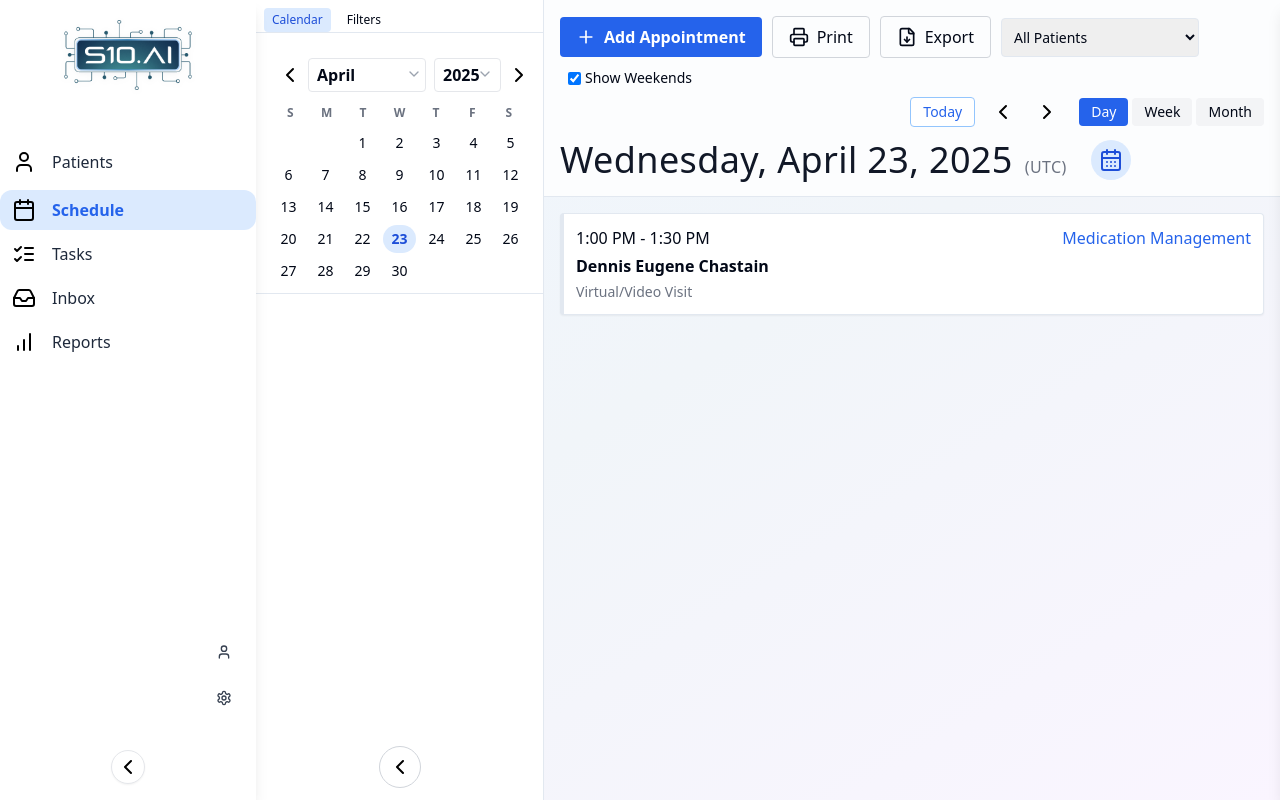
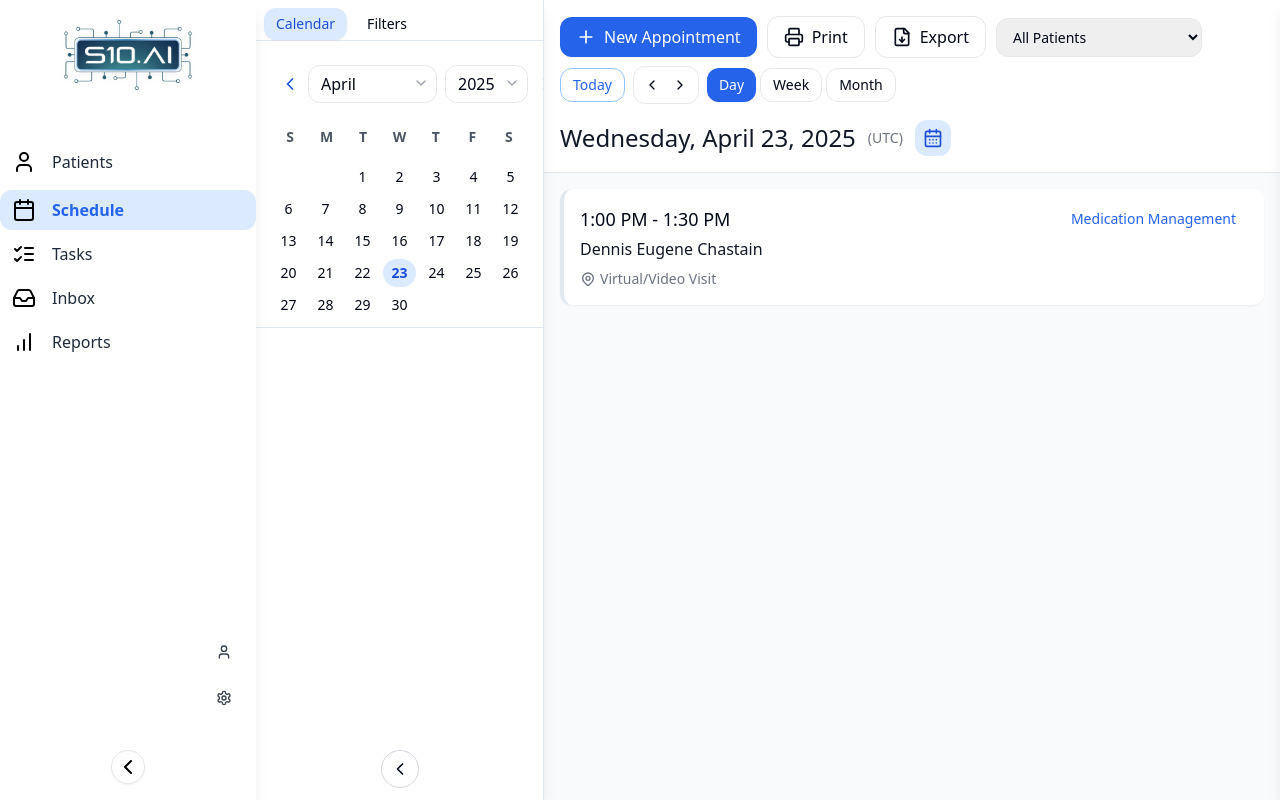
Before and after one commit to sri2327-ai/next-scribe-ui, a React (Vite) app: page / in a window 1280 px wide. Built offline with nearby package versions, Linux system fonts and the light colour scheme.

Commit message:
Refactor: Improve calendar and appointment view
Improve the UI and UX of the calendar, filters, and appointment view components.

```diff
--- a/src/components/AppointmentPanel.tsx
+++ b/src/components/AppointmentPanel.tsx
@@ -130,19 +130,19 @@ const AppointmentPanel: React.FC<Props> = ({
   };
 
   return (
-    <main className="flex-1 flex flex-col overflow-hidden">
-      <div className="p-4 border-b bg-white/80">
+    <main className="flex-1 flex flex-col overflow-hidden bg-gray-50">
+      <div className="p-4 border-b bg-white shadow-sm">
         <div className="flex flex-wrap justify-between gap-x-3 gap-y-2 items-center">
           <div className="flex flex-wrap items-center gap-2.5">
             <button
               onClick={onCreateAppointment}
-              className="flex items-center gap-2 px-4 py-2 bg-blue-600 text-white rounded hover:bg-blue-700 font-semibold"
+              className="flex items-center gap-2 px-4 py-2 bg-blue-600 text-white rounded-lg hover:bg-blue-700 transition-colors shadow-sm"
             >
-              <Plus className="w-5 h-5" /> Add Appointment
+              <Plus className="w-5 h-5" /> New Appointment
             </button>
             <button
               onClick={handlePrint}
-              className="flex items-center gap-2 px-4 py-2 border border-gray-300 rounded hover:bg-gray-100"
+              className="flex items-center gap-2 px-4 py-2 bg-white border border-gray-200 rounded-lg hover:bg-gray-50 transition-colors"
               title="Print Schedule"
             >
               <Printer className="w-5 h-5" />
@@ -150,7 +150,7 @@ const AppointmentPanel: React.FC<Props> = ({
             </button>
             <button
               onClick={handleExport}
-              className="flex items-center gap-2 px-4 py-2 border border-gray-300 rounded hover:bg-gray-100"
+              className="flex items-center gap-2 px-4 py-2 bg-white border border-gray-200 rounded-lg hover:bg-gray-50 transition-colors"
               title="Export Appointments"
             >
               <FileDown className="w-5 h-5" />
@@ -159,51 +159,44 @@ const AppointmentPanel: React.FC<Props> = ({
             <select
               value={selectedPatient}
               onChange={e => setSelectedPatient(e.target.value)}
-              className="p-2 border rounded text-sm hover:border-blue-600 min-w-[140px]"
+              className="px-3 py-2 border border-gray-200 rounded-lg text-sm hover:border-blue-400 transition-colors min-w-[140px] focus:outline-none focus:ring-2 focus:ring-blue-500"
             >
               <option value="all">All Patients</option>
               {patients.map(p => <option key={p} value={p}>{p}</option>)}
             </select>
-            <label className="flex items-center gap-1 ml-2 text-sm font-medium">
-              <input
-                type="checkbox"
-                checked={showWeekends}
-                onChange={onToggleWeekends}
-                className="rounded border-gray-300"
-              />
-              Show Weekends
-            </label>
           </div>
-          <div className="flex items-center gap-1 ml-auto">
+          <div className="flex items-center gap-2">
             <button
               onClick={goToToday}
-              className="px-3 py-1 border rounded text-blue-600 border-blue-300 bg-white hover:bg-blue-100 text-sm mr-1"
+              className="px-3 py-1.5 text-sm border rounded-lg text-blue-600 border-blue-300 bg-white hover:bg-blue-50 transition-colors"
             >
               Today
             </button>
+            <div className="flex items-center rounded-lg border border-gray-200 bg-white p-1">
               <button
                 onClick={() => handleNav("back")}
-              className="px-2 py-1 rounded-full hover:bg-blue-100"
-              aria-label="Back"
+                className="p-1.5 rounded-lg hover:bg-gray-100 transition-colors"
+                aria-label="Previous"
               >
-              <ChevronLeft stroke="black" />
+                <ChevronLeft className="w-4 h-4" />
               </button>
               <button
                 onClick={() => handleNav("forward")}
-              className="px-2 py-1 rounded-full hover:bg-blue-100"
-              aria-label="Forward"
+                className="p-1.5 rounded-lg hover:bg-gray-100 transition-colors"
+                aria-label="Next"
               >
-              <ChevronRight stroke="black" />
+                <ChevronRight className="w-4 h-4" />
               </button>
-            <div className="flex space-x-1 ml-2">
+            </div>
+            <div className="flex space-x-1">
               {(["day", "week", "month"] as ViewMode[]).map(mode => (
                 <button
                   key={mode}
                   onClick={() => onViewModeChange(mode)}
-                  className={`px-3 py-1 rounded text-sm capitalize
+                  className={`px-3 py-1.5 rounded-lg text-sm capitalize transition-colors
                     ${viewMode === mode
-                      ? "bg-blue-600 text-white"
-                      : "bg-gray-100 hover:bg-blue-100"}`}
+                      ? "bg-blue-600 text-white shadow-sm"
+                      : "bg-white border border-gray-200 hover:bg-gray-50"}`}
                   aria-current={viewMode === mode ? "page" : undefined}
                 >
                   {mode}
@@ -212,33 +205,26 @@ const AppointmentPanel: React.FC<Props> = ({
             </div>
           </div>
         </div>
-        <div className="flex flex-col sm:flex-row items-start sm:items-center justify-between mt-3 gap-y-2">
-          <span className="flex items-center gap-2">
-            <span
-              className="text-3xl sm:text-4xl font-light leading-tight text-gray-900"
-              style={{ letterSpacing: "0.01em" }}
-            >
+        <div className="flex flex-col sm:flex-row items-start sm:items-center justify-between mt-4 gap-y-2">
+          <div className="flex items-center gap-3">
+            <h1 className="text-2xl font-light text-gray-900">
               {panelTitle}
-              <span className="ml-3 text-base font-normal text-gray-500 whitespace-nowrap">
-                ({timeZone})
-              </span>
-            </span>
+            </h1>
+            <span className="text-sm text-gray-500">({timeZone})</span>
             <button
               title="View Appointment Requests"
-              className="ml-4 p-2 bg-blue-100 rounded-full hover:bg-blue-200 transition"
+              className="p-2 bg-blue-100 rounded-lg hover:bg-blue-200 transition-colors"
               onClick={() => setShowRequests(true)}
             >
-              <CalendarDays className="w-6 h-6 text-blue-700" />
+              <CalendarDays className="w-5 h-5 text-blue-700" />
             </button>
-          </span>
           </div>
         </div>
+      </div>
+
       <AppointmentRequestsDrawer open={showRequests} onClose={() => setShowRequests(false)} />
-      <div
-        className="p-4 overflow-y-auto flex-1"
-        onClick={handlePanelBgClick}
-        style={{ cursor: "pointer" }}
-      >
+
+      <div className="p-4 overflow-y-auto flex-1 bg-gray-50" onClick={handlePanelBgClick}>
         {viewMode === "day" && (
           <DayView currentDate={currentDate} appointments={filteredAppointments} />
         )}
--- a/src/components/CalendarPanel.tsx
+++ b/src/components/CalendarPanel.tsx
@@ -1,4 +1,3 @@
-
 import React, { useState } from "react";
 import { ChevronLeft, ChevronRight, ChevronDown } from "lucide-react";
 import { getDaysInMonth } from "../utils/dateUtils";
@@ -25,7 +24,6 @@ const CalendarPanel: React.FC<CalendarPanelProps> = ({
   const daysInMonth = getDaysInMonth(selectYear, selectMonth + 1);
   const firstDay = new Date(selectYear, selectMonth, 1).getDay();
 
-  // Month/year change handlers
   function handleMonthChange(monthIdx: number) {
     setSelectMonth(monthIdx);
     const newDate = new Date(selectYear, monthIdx, 1);
@@ -41,7 +39,6 @@ const CalendarPanel: React.FC<CalendarPanelProps> = ({
     setSelectYear(currentDate.getFullYear());
   }, [currentDate]);
 
-  // Calendar grid
   const calendarCells = [];
   for (let i = 0; i < firstDay; ++i) {
     calendarCells.push(<div key={`empty-${i}`} />);
@@ -64,77 +61,86 @@ const CalendarPanel: React.FC<CalendarPanelProps> = ({
 
   return (
     <aside className={`bg-white h-full flex flex-col border-r transition-all duration-300
-      ${collapsed ? "w-12" : "w-72"} z-10 relative`}
+      ${collapsed ? "w-12" : "w-72"} z-10 relative shadow-lg`}
       style={{ minWidth: collapsed ? "3rem" : "18rem" }}>
       {!collapsed &&
         <div className="flex flex-col flex-1 overflow-hidden">
-          {/* Tabs */}
           <div className="flex flex-row border-b pl-2 pt-2 gap-2 mb-2">
             <button
-              className={`px-2 py-1 text-xs rounded ${activeTab === "calendar" ? "bg-blue-100 text-blue-700 font-medium" : "hover:bg-blue-50"}`}
+              className={`px-3 py-1.5 text-sm rounded-lg transition-colors ${
+                activeTab === "calendar"
+                  ? "bg-blue-100 text-blue-700 font-medium shadow-sm"
+                  : "hover:bg-blue-50"
+              }`}
               onClick={() => setActiveTab("calendar")}
-            >Calendar</button>
+            >
+              Calendar
+            </button>
             <button
-              className={`px-2 py-1 text-xs rounded ${activeTab === "filters" ? "bg-blue-100 text-blue-700 font-medium" : "hover:bg-blue-50"}`}
+              className={`px-3 py-1.5 text-sm rounded-lg transition-colors ${
+                activeTab === "filters"
+                  ? "bg-blue-100 text-blue-700 font-medium shadow-sm"
+                  : "hover:bg-blue-50"
+              }`}
               onClick={() => setActiveTab("filters")}
-            >Filters</button>
+            >
+              Filters
+            </button>
           </div>
           <div className="flex-1 min-h-0 overflow-auto">
             {activeTab === "calendar" ? (
               <div className="p-4 pb-2 border-b">
-                <div className="flex flex-row items-center justify-between mb-2">
+                <div className="flex flex-row items-center justify-between mb-4">
                   <button
-                    className="p-1.5 rounded hover:bg-blue-100"
+                    className="p-2 rounded-lg hover:bg-blue-100 transition-colors"
                     onClick={() => {
                       const prev = new Date(currentDate);
                       prev.setMonth(prev.getMonth() - 1);
                       onDateChange(prev);
                     }}
-                    aria-label="Previous month"
                   >
-                    <ChevronLeft stroke="black" />
+                    <ChevronLeft className="w-5 h-5 text-blue-700" />
                   </button>
-                  <div className="flex items-center gap-1">
+                  <div className="flex items-center gap-2">
                     <div className="relative">
                       <select
                         value={selectMonth}
                         onChange={e => handleMonthChange(Number(e.target.value))}
-                        className="appearance-none font-semibold px-2 pr-5 py-1 rounded border border-gray-200 bg-white mr-1"
+                        className="appearance-none font-medium px-3 py-1.5 rounded-lg border border-gray-200 bg-white hover:border-blue-400 transition-colors cursor-pointer pr-8"
                       >
                         {monthsLong.map((m, i) => (
                           <option value={i} key={m}>{m}</option>
                         ))}
                       </select>
-                      <ChevronDown className="pointer-events-none absolute top-2 right-2 w-4 h-4 text-gray-400" />
+                      <ChevronDown className="pointer-events-none absolute top-2.5 right-2 w-4 h-4 text-gray-400" />
                     </div>
                     <div className="relative">
                       <select
                         value={selectYear}
                         onChange={e => handleYearChange(Number(e.target.value))}
-                        className="appearance-none font-semibold px-2 pr-5 py-1 rounded border border-gray-200 bg-white"
+                        className="appearance-none font-medium px-3 py-1.5 rounded-lg border border-gray-200 bg-white hover:border-blue-400 transition-colors cursor-pointer pr-8"
                       >
                         {years.map(y => (
                           <option value={y} key={y}>{y}</option>
                         ))}
                       </select>
-                      <ChevronDown className="pointer-events-none absolute top-2 right-2 w-4 h-4 text-gray-400"/>
+                      <ChevronDown className="pointer-events-none absolute top-2.5 right-2 w-4 h-4 text-gray-400" />
                     </div>
                   </div>
                   <button
-                    className="p-1.5 rounded hover:bg-blue-100"
+                    className="p-2 rounded-lg hover:bg-blue-100 transition-colors"
                     onClick={() => {
                       const next = new Date(currentDate);
                       next.setMonth(next.getMonth() + 1);
                       onDateChange(next);
                     }}
-                    aria-label="Next month"
                   >
-                    <ChevronRight stroke="black" />
+                    <ChevronRight className="w-5 h-5 text-blue-700" />
                   </button>
                 </div>
-                <div className="grid grid-cols-7 text-center font-bold text-xs text-gray-500 mb-1">
+                <div className="grid grid-cols-7 text-center font-semibold text-sm text-gray-600 mb-2">
                   {["S", "M", "T", "W", "T", "F", "S"].map((d, i) => (
-                    <div key={i} className="py-1">{d}</div>
+                    <div key={i} className="py-2">{d}</div>
                   ))}
                 </div>
                 <div className="grid grid-cols-7 gap-1">
@@ -142,8 +148,7 @@ const CalendarPanel: React.FC<CalendarPanelProps> = ({
                 </div>
               </div>
             ) : (
-              <div className="p-4 pt-0 space-y-6">
-                {/* Filters just below calendar in scrollable panel (move FilterSection here) */}
+              <div className="p-4 space-y-6">
                 <FilterSection
                   title="Rooms"
                   options={["Room 1", "Room 2", "Virtual Room"]}
@@ -161,19 +166,17 @@ const CalendarPanel: React.FC<CalendarPanelProps> = ({
           </div>
         </div>
       }
-      {/* Collapse Button at bottom */}
       <button
         aria-label="Collapse calendar"
-        className="mt-auto mb-3 mx-auto border border-gray-300 rounded-full p-2 hover:bg-gray-200"
+        className="mt-auto mb-3 mx-auto border border-gray-300 rounded-full p-2 hover:bg-blue-100 transition-colors"
         onClick={onToggleCollapse}
       >
-        {collapsed ? <ChevronRight stroke="black" /> : <ChevronLeft stroke="black" />}
+        {collapsed ? <ChevronRight className="w-5 h-5" /> : <ChevronLeft className="w-5 h-5" />}
       </button>
     </aside>
   );
 };
 
-// Enhanced FilterSection with Select All/Unselect All
 const FilterSection: React.FC<{ title: string; options: string[] }> = ({ title, options }) => {
   const [checked, setChecked] = React.useState<boolean[]>(Array(options.length).fill(false));
   const allChecked = checked.every(Boolean);
@@ -182,39 +185,52 @@ const FilterSection: React.FC<{ title: string; options: string[] }> = ({ title,
   function setAll(val: boolean) {
     setChecked(Array(options.length).fill(val));
   }
-  function handleOpt(idx: number) {
-    setChecked(checked => checked.map((v, i) => i === idx ? !v : v));
-  }
 
   return (
-    <div>
-      <h4 className="font-semibold text-xs text-gray-700 mb-2">{title}</h4>
-      <div className="flex items-center gap-2 mb-1">
+    <div className="bg-white rounded-lg p-4 shadow-sm border border-gray-100">
+      <h4 className="font-semibold text-sm text-gray-700 mb-3 flex items-center justify-between">
+        <span>{title}</span>
+        <div className="flex gap-2">
           <button
             onClick={() => setAll(true)}
-          className="px-2 py-0.5 rounded bg-blue-100 text-xs text-blue-700 hover:bg-blue-200"
+            className={`px-2 py-1 text-xs rounded-md transition-colors ${
+              allChecked
+                ? "bg-gray-100 text-gray-500"
+                : "bg-blue-100 text-blue-700 hover:bg-blue-200"
+            }`}
             disabled={allChecked}
           >
             Select All
           </button>
           <button
             onClick={() => setAll(false)}
-          className="px-2 py-0.5 rounded bg-gray-100 text-xs text-gray-700 hover:bg-gray-200"
+            className={`px-2 py-1 text-xs rounded-md transition-colors ${
+              !someChecked
+                ? "bg-gray-100 text-gray-500"
+                : "bg-red-100 text-red-700 hover:bg-red-200"
+            }`}
             disabled={!someChecked}
           >
-          Unselect All
+            Clear All
           </button>
         </div>
+      </h4>
       <div className="space-y-2">
         {options.map((opt, i) => (
-          <label key={opt} className="flex items-center">
+          <label key={opt} className="flex items-center group">
             <input
               type="checkbox"
               checked={checked[i]}
-              onChange={() => handleOpt(i)}
-              className="mr-2"
+              onChange={() => {
+                const newChecked = [...checked];
+                newChecked[i] = !newChecked[i];
+                setChecked(newChecked);
+              }}
+              className="form-checkbox h-4 w-4 text-blue-600 transition duration-150 ease-in-out border-2 border-gray-300 rounded focus:ring-blue-500"
             />
-            <span className="text-xs hover:text-blue-600">{opt}</span>
+            <span className="ml-2 text-sm text-gray-700 group-hover:text-blue-600 transition-colors">
+              {opt}
+            </span>
           </label>
         ))}
       </div>
--- a/src/components/views/DayView.tsx
+++ b/src/components/views/DayView.tsx
@@ -3,26 +3,59 @@ import React from "react";
 import { Appointment } from "../../types";
 import { formatDate } from "../../utils/dateUtils";
 
-const DayView: React.FC<{ currentDate: Date; appointments: Appointment[] }> = ({ currentDate, appointments }) => {
+const DayView: React.FC<{ currentDate: Date; appointments: Appointment[] }> = ({
+  currentDate,
+  appointments
+}) => {
   const dateStr = formatDate(currentDate);
   const dayAppointments = appointments.filter(a => a.date === dateStr);
 
   return (
-    <div className="space-y-3">
+    <div className="max-w-4xl mx-auto space-y-3">
       {dayAppointments.length > 0 ? (
         dayAppointments.map(appt => (
-          <div key={appt.id} className={`p-3 border rounded shadow-sm bg-white ${appt.color ? `border-l-4 border-l-${appt.color}` : ""}`}>
-            <div className="flex justify-between">
-              <div className="font-medium">{appt.time}</div>
-              <div className={`text-${appt.color}`}>{appt.type}</div>
+          <div
+            key={appt.id}
+            className={`p-4 rounded-lg shadow-sm border-l-4 bg-white transition-all hover:shadow-md
+              ${appt.color ? `border-l-${appt.color} hover:border-l-${appt.color}/80` : "border-l-blue-500 hover:border-l-blue-400"}`}
+          >
+            <div className="flex justify-between items-start">
+              <div>
+                <div className="text-lg font-medium mb-1">{appt.time}</div>
+                {appt.patient && (
+                  <div className="text-gray-900 font-medium">{appt.patient}</div>
+                )}
+                {appt.title && (
+                  <div className="text-gray-700">{appt.title}</div>
+                )}
+              </div>
+              <div className={`px-3 py-1 rounded-full text-sm font-medium
+                ${appt.color ?
+                  `bg-${appt.color}/10 text-${appt.color}` :
+                  "bg-blue-100 text-blue-700"}`}
+              >
+                {appt.type}
+              </div>
             </div>
-            {appt.patient && <div className="font-semibold mt-1">{appt.patient}</div>}
-            {appt.title && <div className="font-semibold mt-1">{appt.title}</div>}
-            {appt.location && <div className="text-sm text-gray-500 mt-1">{appt.location}</div>}
+            {appt.location && (
+              <div className="mt-2 text-sm text-gray-500 flex items-center">
+                <svg className="w-4 h-4 mr-1" fill="none" stroke="currentColor" viewBox="0 0 24 24">
+                  <path strokeLinecap="round" strokeLinejoin="round" strokeWidth="2" d="M17.657 16.657L13.414 20.9a1.998 1.998 0 01-2.827 0l-4.244-4.243a8 8 0 1111.314 0z" />
+                  <path strokeLinecap="round" strokeLinejoin="round" strokeWidth="2" d="M15 11a3 3 0 11-6 0 3 3 0 016 0z" />
+                </svg>
+                {appt.location}
+              </div>
+            )}
           </div>
         ))
       ) : (
-        <div className="p-4 text-center text-gray-500">No appointments for this day</div>
+        <div className="text-center py-8">
+          <div className="inline-flex items-center justify-center w-16 h-16 rounded-full bg-gray-100 mb-4">
+            <Calendar className="w-8 h-8 text-gray-400" />
+          </div>
+          <h3 className="text-lg font-medium text-gray-900 mb-1">No Appointments</h3>
+          <p className="text-gray-500">Click anywhere to create a new appointment</p>
+        </div>
       )}
     </div>
   );
```
Lines whose indentation alone changed are shown as unchanged.
